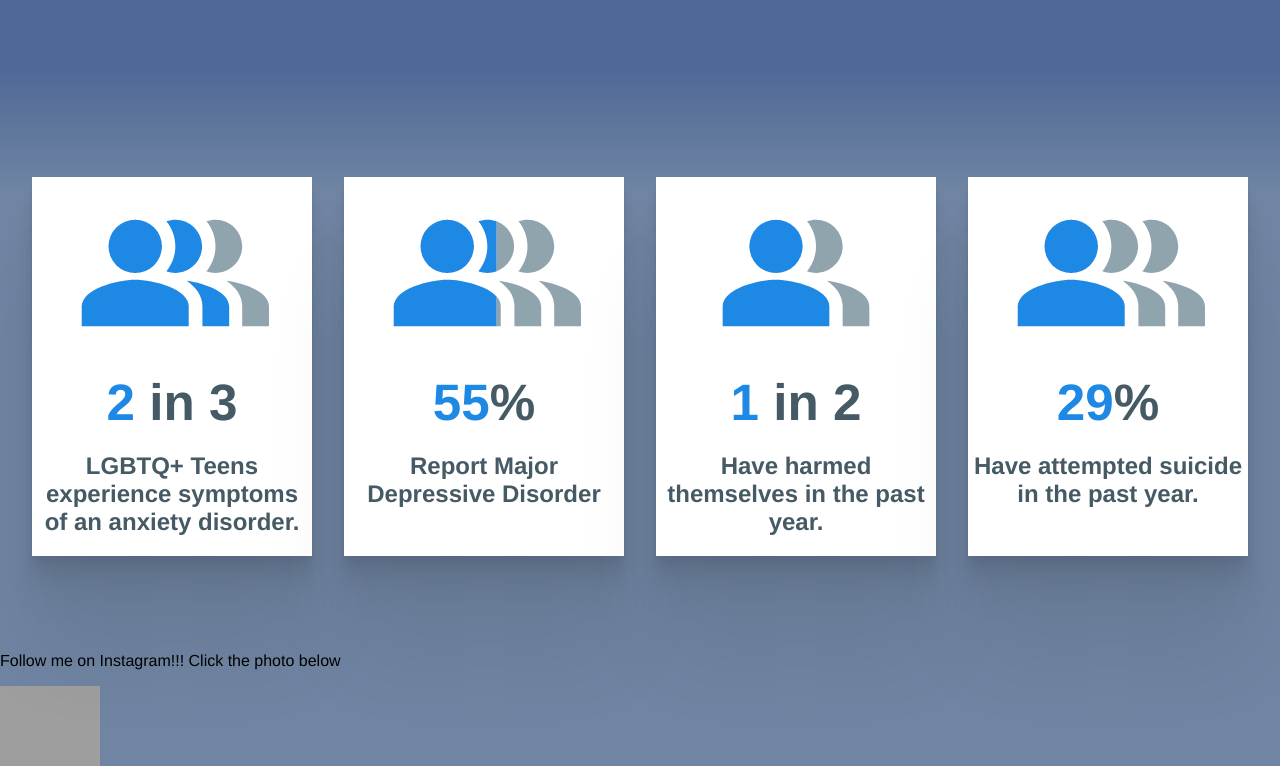
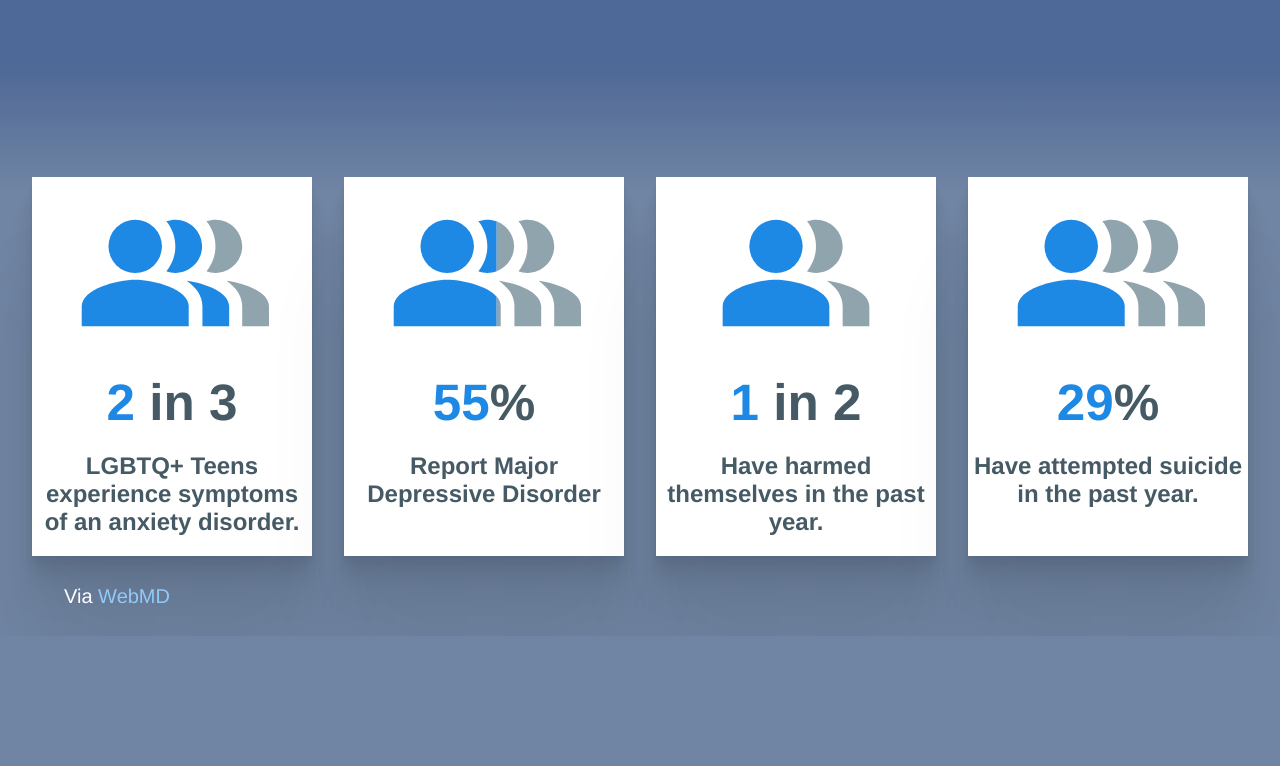
Before and after one commit to jamesbmadden/socialjusticewebsite, a website built with webpack: page dist/index.html in a window 1280 px wide. Shown: the part 607-1373 px from the top of the page. After the commit the page ends 1243 px from the top, so only its background shows below. Built offline with nearby package versions, Linux system fonts and the light colour scheme; grey boxes are pictures that could not be loaded; files whose address does not match are found by name.

Commit message:
Add citation of the source

```diff
--- a/dist/index.html
+++ b/dist/index.html
@@ -36,14 +36,9 @@
           <h1><span class="highlight-orange">29</span>%</h1>
           <h2>Have attempted suicide in the past year.</h2>
         </div>
+        <p class="citation">Via <a href="https://teens.webmd.com/news/20200721/many-lgbtq-youth-suffer-from-mental-health-woes">WebMD</a></p>
       </div>
     </main>
 
-
-    <p>Follow me on Instagram!!! Click the photo below</p>
-    <a href="https://www.instagram.com/sophial.i/">
-      <img src="https://images.unsplash.com/photo-1536009282123-37ba63756c6b?ixlib=rb-1.2.1&ixid=eyJhcHBfaWQiOjEyMDd9&auto=format&fit=crop&w=800&q=60" width="100" height="100" />
-    </a>
-
   </body>
 </html>
--- a/dist/styles.css
+++ b/dist/styles.css
@@ -92,3 +92,19 @@ body {
 .highlight-orange {
   color: #1e88e5;
 }
+
+.citation {
+  position: absolute;
+  bottom: -2.5rem;
+  left: 4rem;
+  color: white;
+  font-size: 1.25rem;
+}
+.citation a {
+  color: #90caf9;
+  text-decoration: none;
+}
+.citation a:hover {
+  color: #90caf9;
+  background: white;
+}
```
